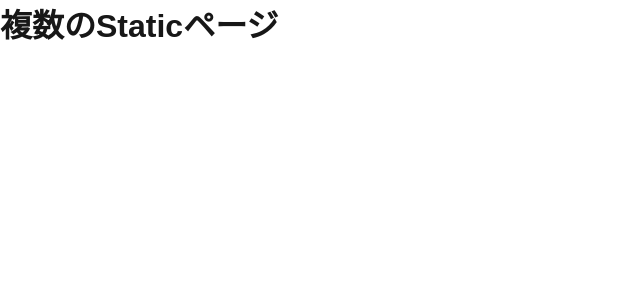
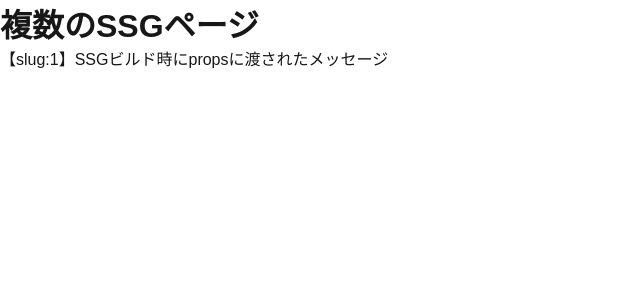
Before and after one commit to fujtak/study-next, a Next.js app: page /ssg/1 in a window 1280 px wide. Shown: the top 300 px of the page, without its empty margins (0-640 px from the left). Built offline with nearby package versions, Linux system fonts and the light colour scheme.

Commit message:
複数のSSGページを作成（fallback: false→パス外のアクセスに対し404自動表示）

```diff
--- a/pages/ssg/[slug].tsx
+++ b/pages/ssg/[slug].tsx
@@ -1,11 +1,37 @@
-import { NextPage } from "next"
+import { NextPage, GetStaticPaths ,GetStaticProps } from "next"
 
-const PageStaticMulti: NextPage = () => {
+type Props = {
+  message: string
+}
+
+const PageSSGMulti: NextPage<Props> = (props) => {
+  const { message } = props
   return (
     <>
-      <h1>複数のStaticページ</h1>
+      <h1>複数のSSGページ</h1>
+      <p>{ message }</p>
     </>
   )
 }
 
-export default PageStaticMulti
+export const getStaticPaths: GetStaticPaths = async () => {
+  return {
+    paths: [
+      { params: { slug: '1' } },
+    ],
+    fallback: false
+  }
+}
+
+export const getStaticProps: GetStaticProps = (context) => {
+  const message = context.params?.slug
+    ? `【slug:${context.params?.slug}】SSGビルド時にpropsに渡されたメッセージ`
+    : ''
+  return {
+    props: {
+      message
+    }
+  }
+}
+
+export default PageSSGMulti
```
